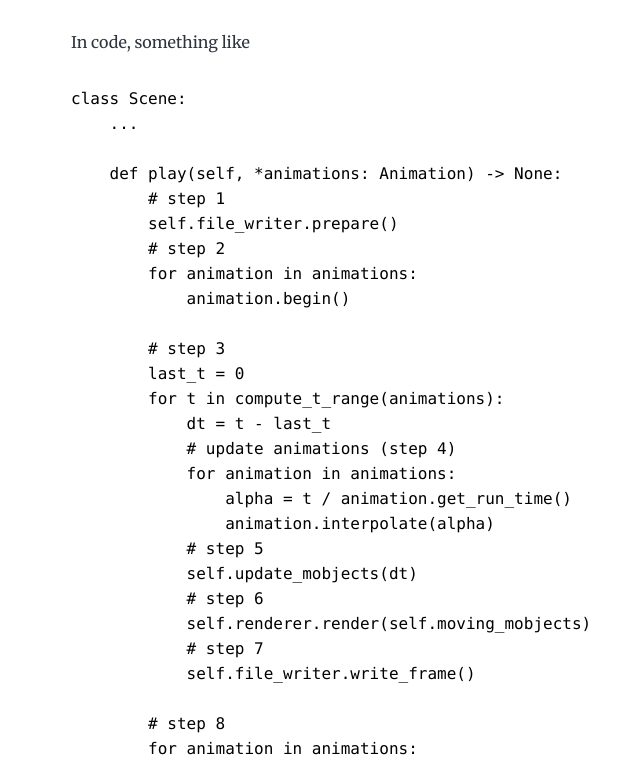
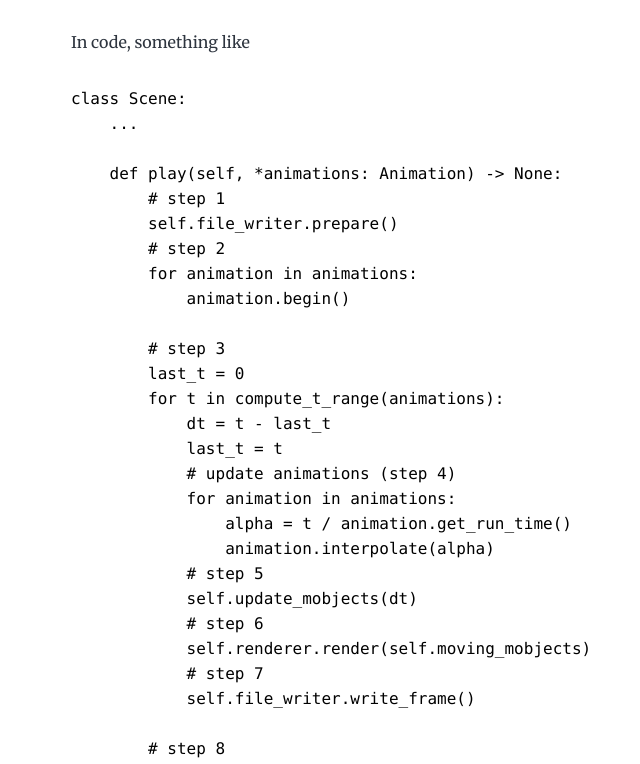
Before and after one commit to JasonGrace2282/JasonGrace2282.github.io, a Gatsby site: page /manim-thoughts-7-17/ in a window 1280 px wide. Shown: the part 1394-2158 px from the top of the page, without its empty margins (253-893 px from the left). Built offline with nearby package versions, Linux system fonts and the light colour scheme; Gatsby itself is replaced by a stand-in of ours; some packages are replaced by stand-ins of ours; code samples lack their colours.

Commit message:
Fix typo in code

```diff
--- a/content/blog/manim-thoughts-7-17/index.md
+++ b/content/blog/manim-thoughts-7-17/index.md
@@ -47,6 +47,7 @@ class Scene:
         last_t = 0
         for t in compute_t_range(animations):
             dt = t - last_t
+            last_t = t
             # update animations (step 4)
             for animation in animations:
                 alpha = t / animation.get_run_time()
```
